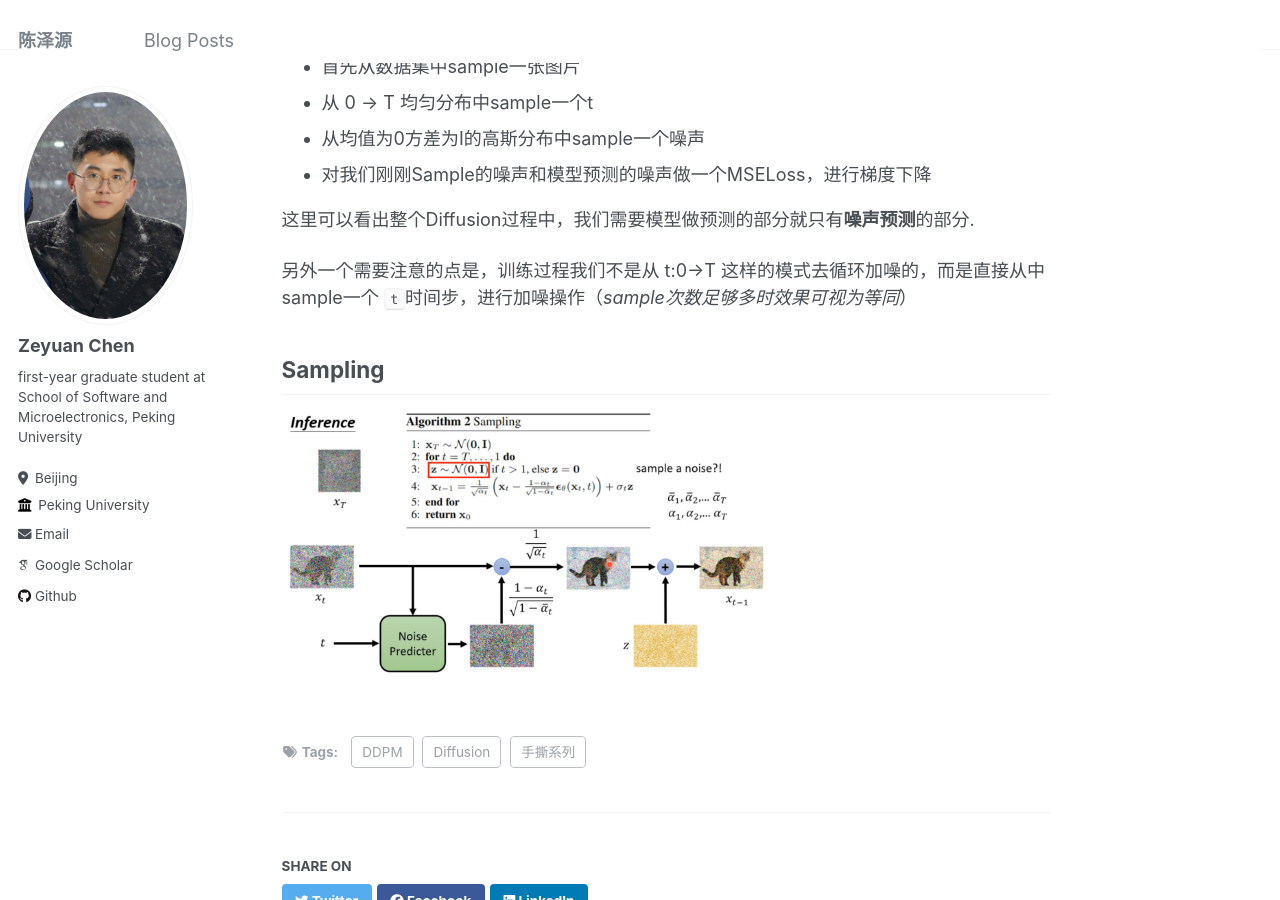
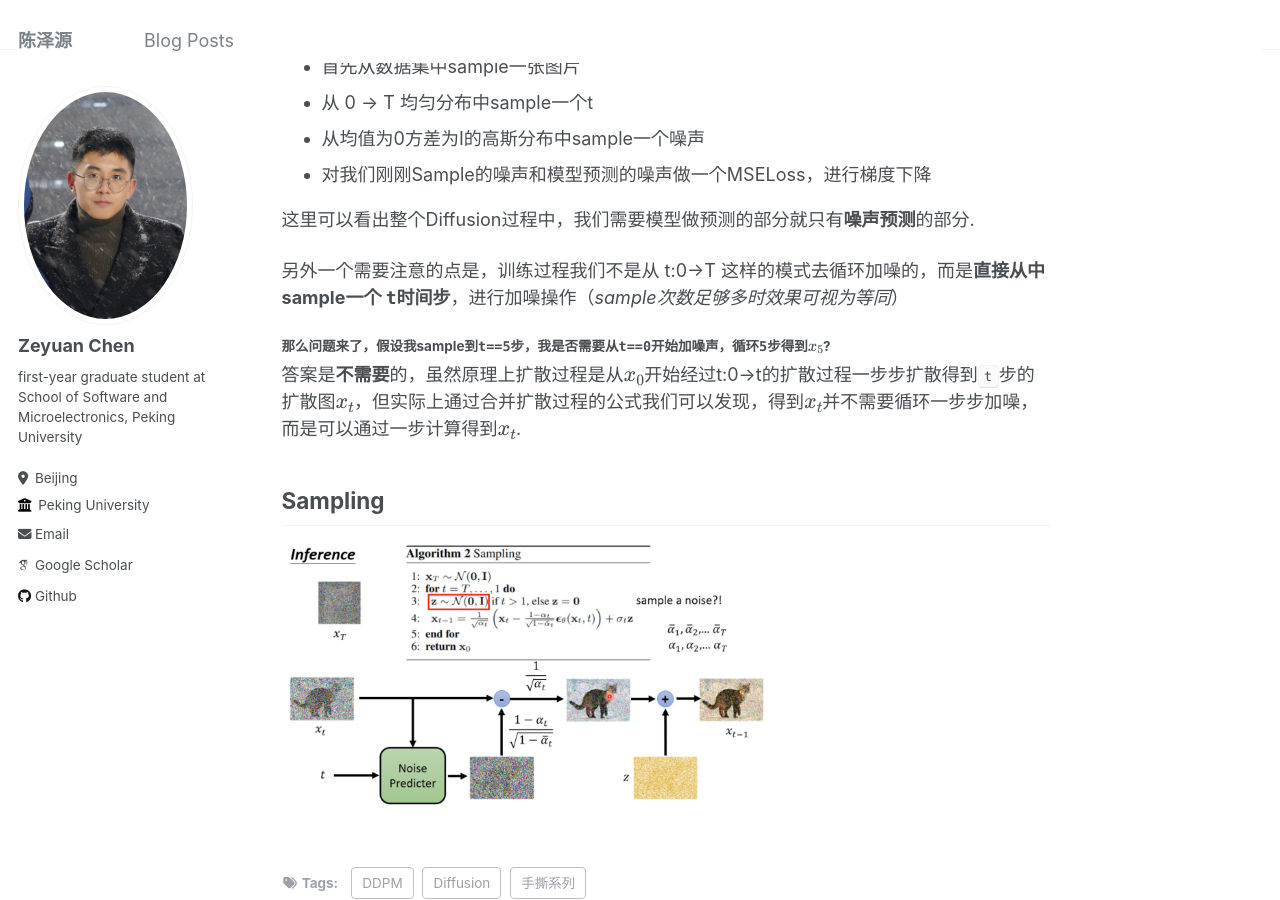
Before and after one commit to chenzyn/chenzyn.github.io, a Jekyll site: the page built from _posts/2024-04-10-diffusion.md, in a window 1280 px wide and 900 px high, scrolled down 1868 px. Built offline with Jekyll 4.4.1, drawn with Linux system fonts in a browser that asks for light colours; some web fonts are replaced.

Commit message:
upload DDPM

```diff
--- a/_posts/2024-04-10-diffusion.md
+++ b/_posts/2024-04-10-diffusion.md
@@ -57,9 +57,12 @@ Training
 
 这里可以看出整个Diffusion过程中，我们需要模型做预测的部分就只有**噪声预测**的部分.
 
-另外一个需要注意的点是，训练过程我们不是从 t:0->T 这样的模式去循环加噪的，而是直接从中sample一个
-`t`时间步，进行加噪操作（_sample次数足够多时效果可视为等同_）
+另外一个需要注意的点是，训练过程我们不是从 t:0->T 这样的模式去循环加噪的，而是**直接从中sample一个
+`t`时间步**，进行加噪操作（_sample次数足够多时效果可视为等同_）
 
+#### 那么问题来了，假设我sample到`t==5`步，我是否需要从`t==0`开始加噪声，循环`5`步得到$$x_5$$?
+
+答案是**不需要**的，虽然原理上扩散过程是从$$x_0$$开始经过t:0->t的扩散过程一步步扩散得到`t`步的扩散图$$x_t$$，但实际上通过合并扩散过程的公式我们可以发现，得到$$x_t$$并不需要循环一步步加噪，而是可以通过一步计算得到$$x_t$$.
 
 Sampling
 ---
```
